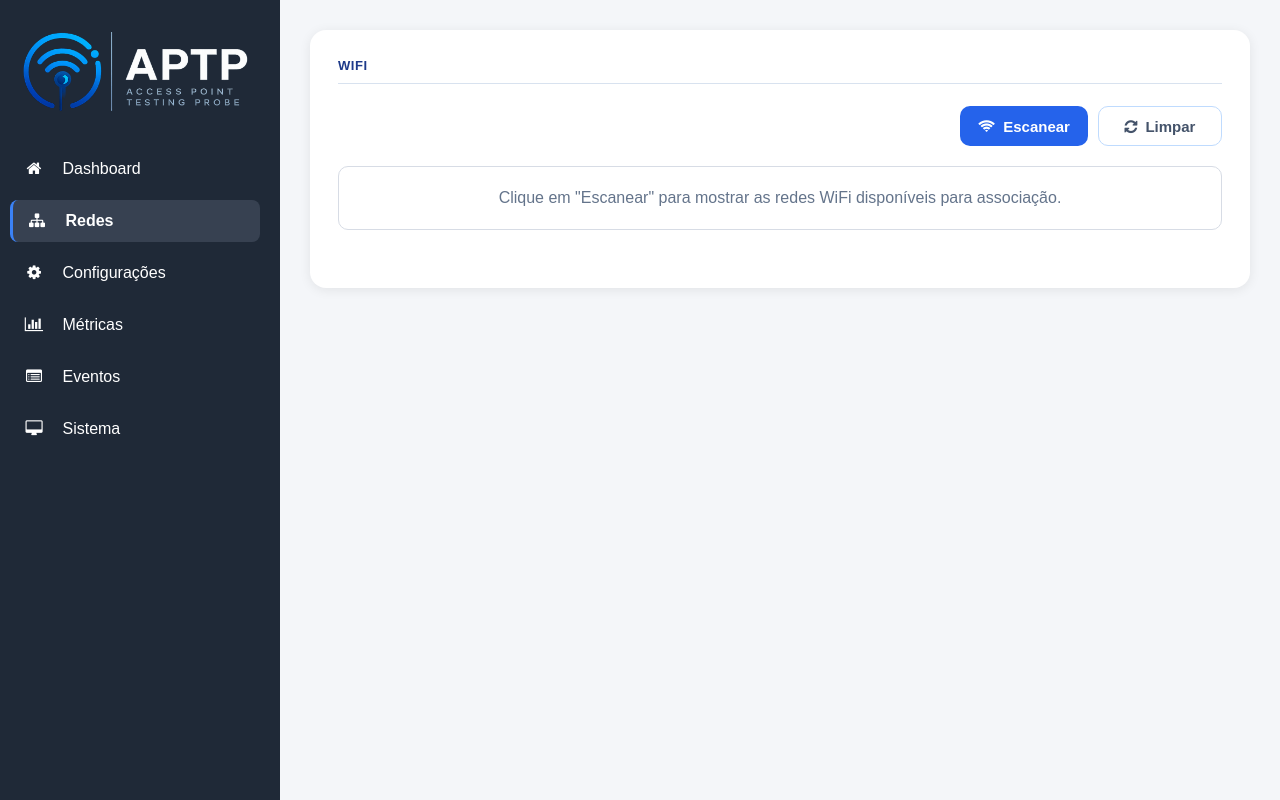
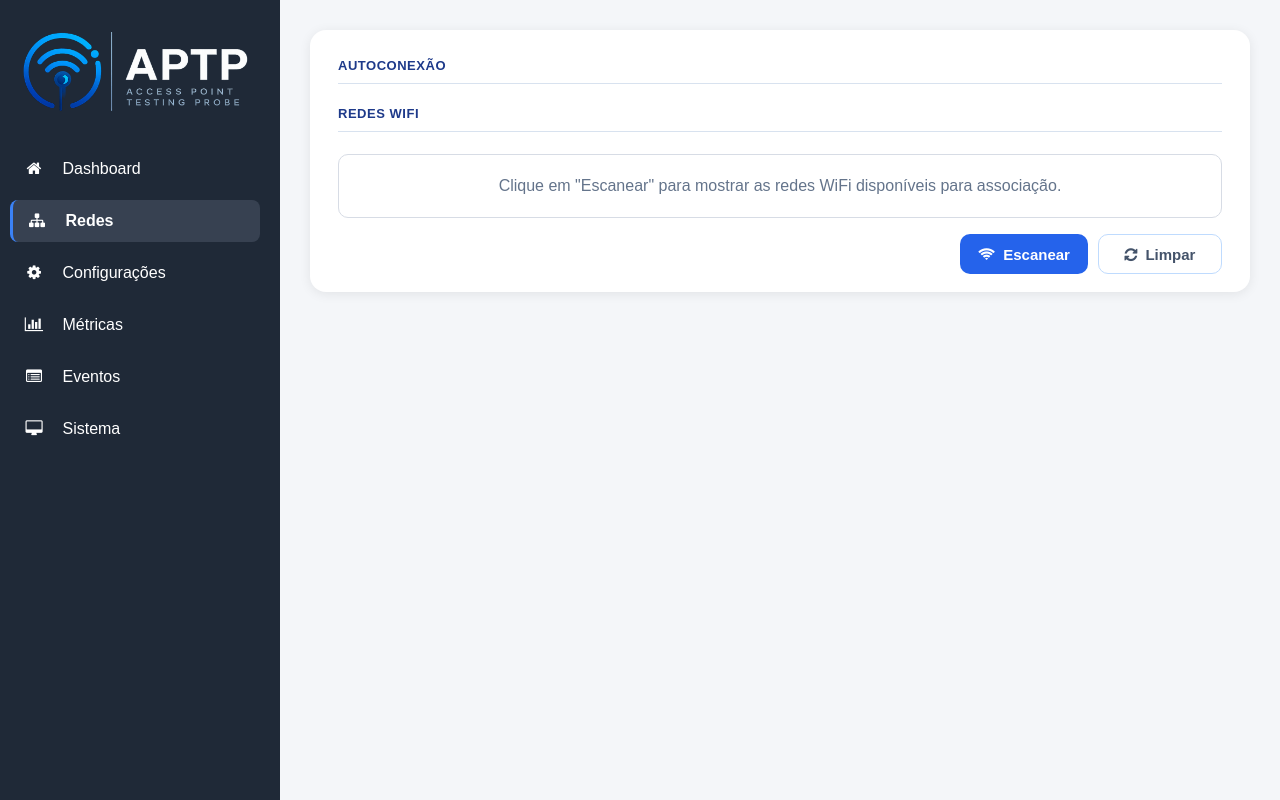
Before and after one commit to carloshorajr/aptp, a Flask app: page /network in a window 1280 px wide. Run offline with Flask 3, Linux system fonts and the light colour scheme; parts of the project's set-up code (start-up, migrations or seed data) failed here and were passed over.

Commit message:
Refactor Wi-Fi network panel layout and spacing

```diff
--- a/frontend/static/css/network.css
+++ b/frontend/static/css/network.css
@@ -12,7 +12,10 @@
 
     gap:10px;
 
-    margin:18px 0 20px;
+    margin-top:16px;
+    margin-right:0;
+    margin-bottom:-14px;
+    margin-left:0
 
 }
 
@@ -350,3 +353,9 @@
     text-align:center;
 
 }
+
+.settings-panel.network-panel{
+
+    padding-bottom:2px;
+
+}
--- a/frontend/templates/network.html
+++ b/frontend/templates/network.html
@@ -2,40 +2,13 @@
 
 {% block content %}
 
-<div class="settings-panel">
+<div class="settings-panel network-panel">
 
     <div class="settings-section">
 
-        <h3>WIFI</h3>
+        <h3>AUTOCONEXÃO</h3>
 
-            <div class="wifi-toolbar">
-
-                <button
-                    id="scan-wifi-button"
-                    type="button"
-                    class="btn btn-primary"
-                    onclick="Network.scanWifi()"
-                >
-
-                    <i class="fa fa-wifi"></i>
-
-                    <span>Escanear</span>
-
-                </button>
-
-                <button
-                    type="button"
-                    class="btn btn-outline"
-                    onclick="Network.clear()"
-                >
-
-                    <i class="fa fa-refresh"></i>
-
-                    <span>Limpar</span>
-
-                </button>
-
-            </div>
+        <h3>REDES WIFI</h3>
 
             <div class="wifi-table">
 
@@ -121,6 +94,35 @@
 
             </div>
 
+            <div class="wifi-toolbar">
+
+                <button
+                    id="scan-wifi-button"
+                    type="button"
+                    class="btn btn-primary"
+                    onclick="Network.scanWifi()"
+                >
+
+                    <i class="fa fa-wifi"></i>
+
+                    <span>Escanear</span>
+
+                </button>
+
+                <button
+                    type="button"
+                    class="btn btn-outline"
+                    onclick="Network.clear()"
+                >
+
+                    <i class="fa fa-refresh"></i>
+
+                    <span>Limpar</span>
+
+                </button>
+
+            </div>
+
             </div>
 
     </div>
```
